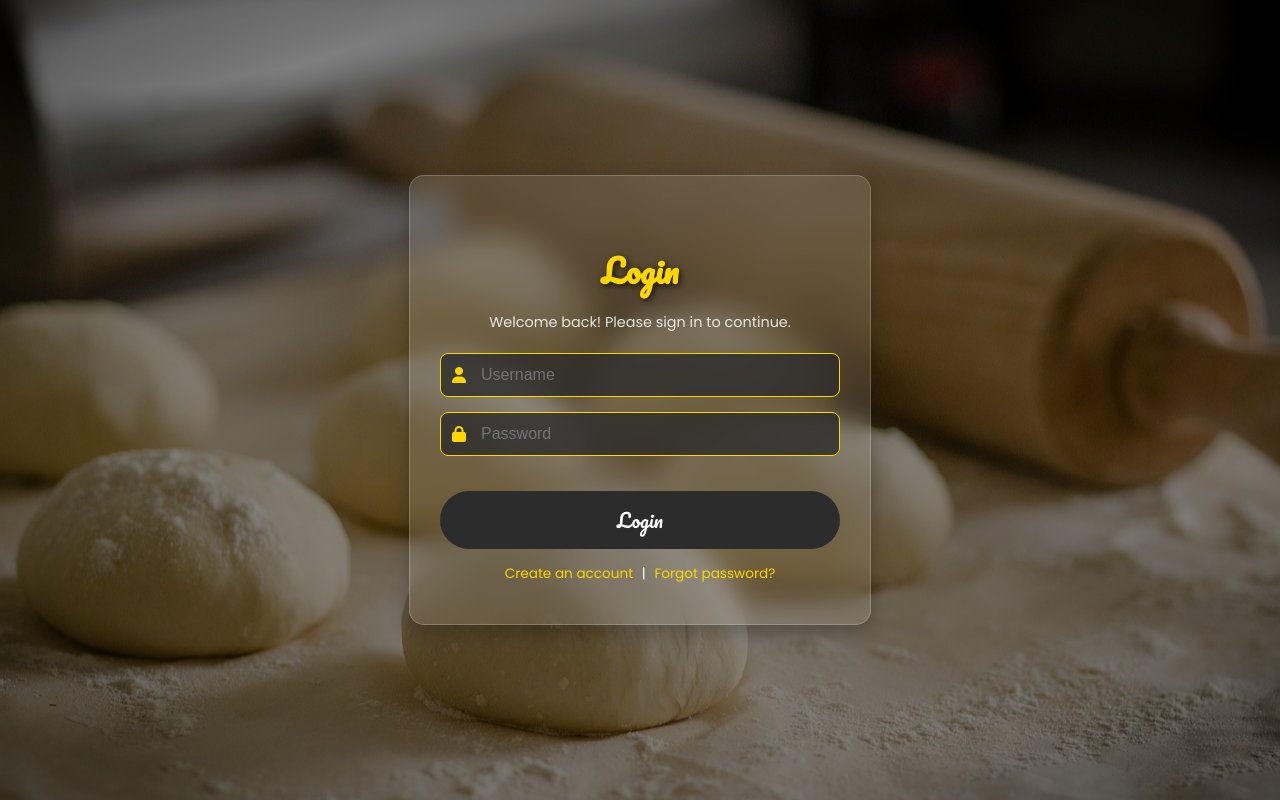
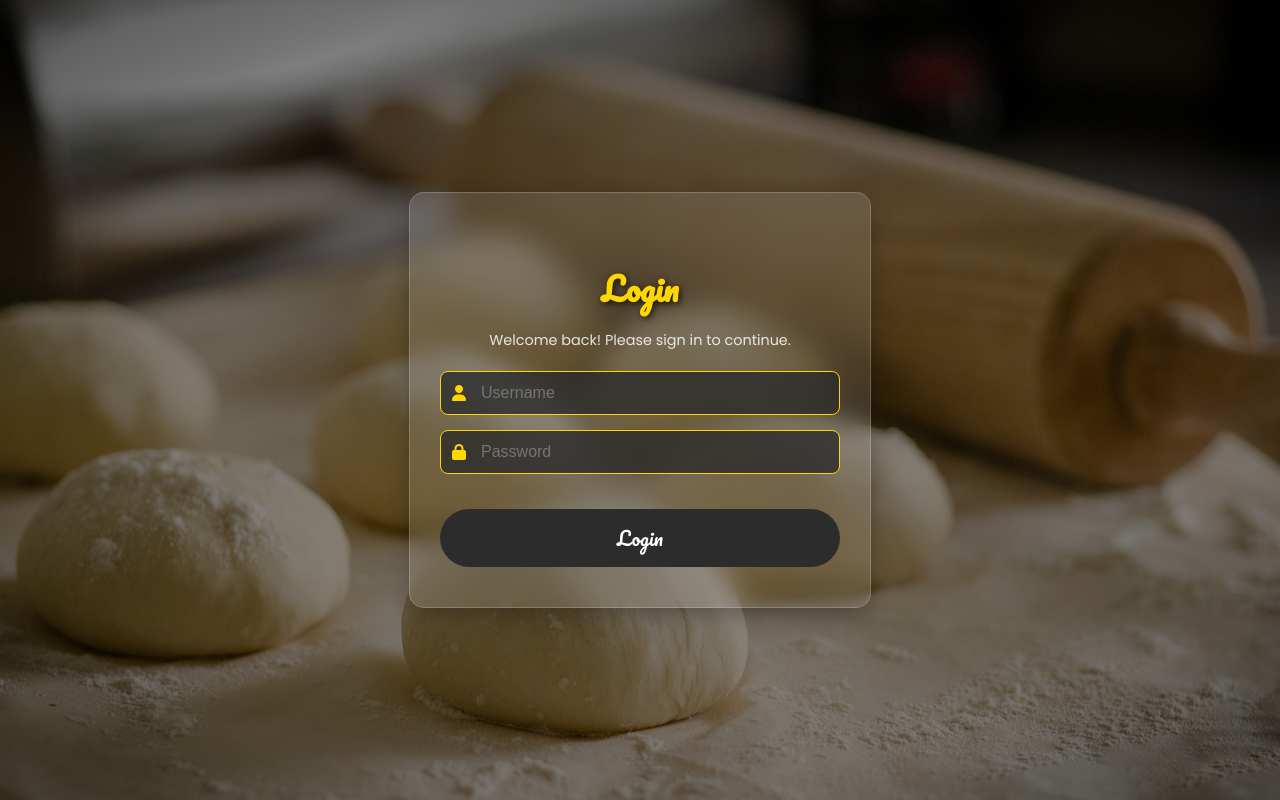
Before and after one commit to urenami/recipe-app, a Django app: page /accounts/login/ in a window 1280 px wide. Run offline with Django 4.2, Linux system fonts and the light colour scheme.

Commit message:
Update README and login page: - Polished README with features, setup guide, and demo login - Cleaned up login.html (removed register/forgot links, improved styling) - Updated .gitignore

```diff
--- a/templates/registration/login.html
+++ b/templates/registration/login.html
@@ -75,6 +75,7 @@
         transform: translateY(-50%);
         color: #ffd700;
       }
+
       .login-card input[type="text"],
       .login-card input[type="password"] {
         width: 100%;
@@ -113,22 +114,6 @@
         box-shadow: 0 0 10px #ffd700;
       }
 
-      /* Register / Forgot links */
-      .login-links {
-        margin-top: 15px;
-        font-size: 0.85rem;
-      }
-
-      .login-links a {
-        color: #ffd700;
-        text-decoration: none;
-        margin: 0 5px;
-      }
-
-      .login-links a:hover {
-        text-decoration: underline;
-      }
-
       @keyframes fadeInUp {
         from {
           opacity: 0;
@@ -165,10 +150,6 @@
 
         <button type="submit">Login</button>
       </form>
-
-      <div class="login-links">
-        <a href="#">Create an account</a> | <a href="#">Forgot password?</a>
-      </div>
     </div>
   </body>
 </html>
```
Also changed, not shown: README.md, 1 other file.
